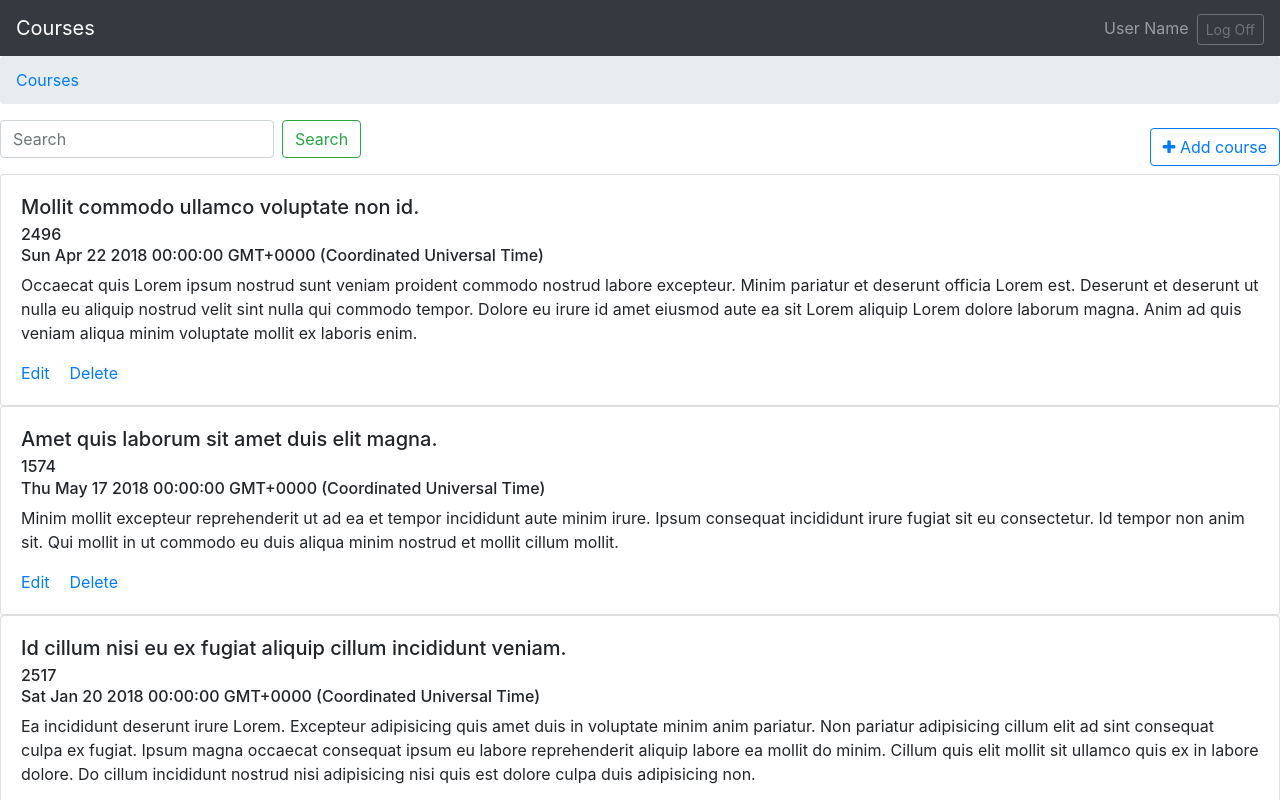
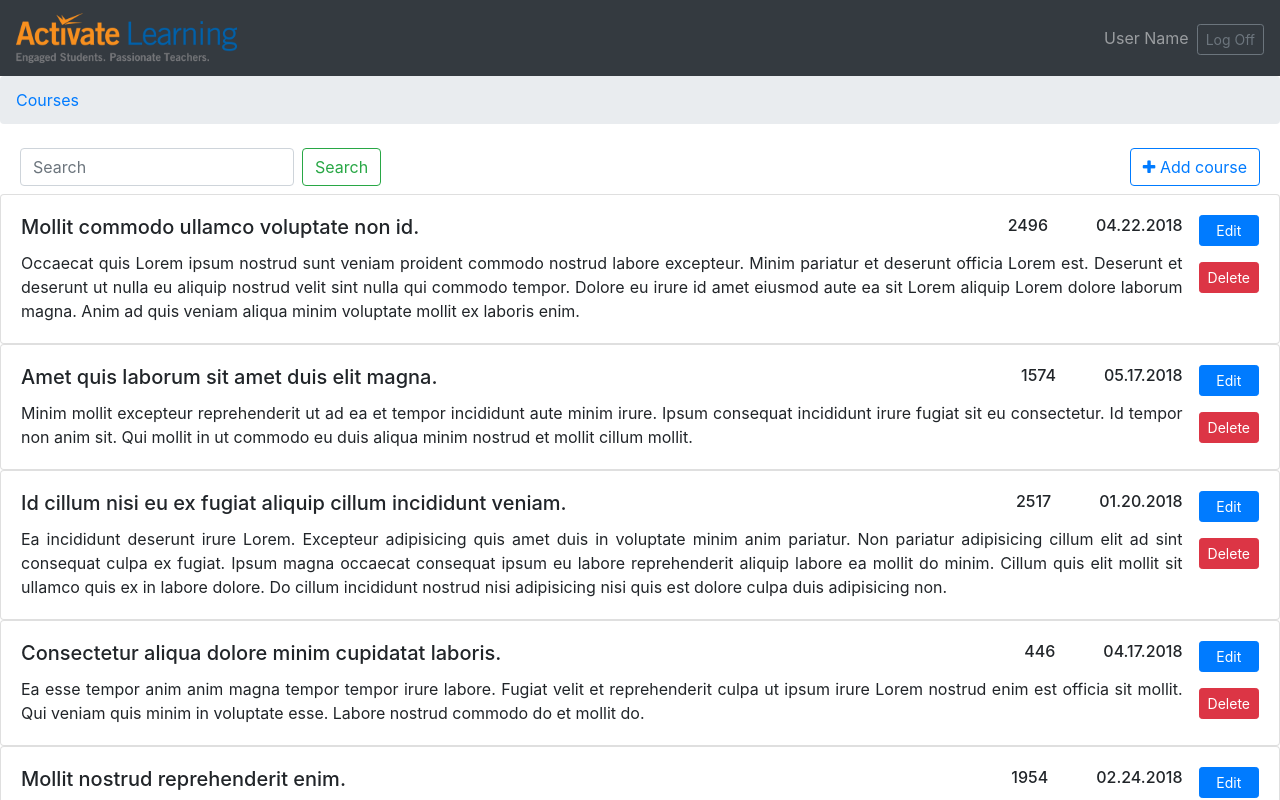
Before and after one commit to EvaSky/belousiki-angular-mentoring, an Angular app: page / in a window 1280 px wide. Shown: the top 800 px of the page. Built offline with nearby package versions, Linux system fonts and the light colour scheme.

Commit message:
task 2: updated styles

```diff
--- a/src/app/components/footer/footer.component.html
+++ b/src/app/components/footer/footer.component.html
@@ -1,3 +1,3 @@
 <footer class="footer">
-  <p>&copy; All rights reserved for <i>BelousikiMentoringApp</i> 2018</p>
+  <span>&copy; All rights reserved for <b>BelousikiMentoringApp</b> 2018</span>
 </footer>
--- a/src/app/components/header/header.component.html
+++ b/src/app/components/header/header.component.html
@@ -1,5 +1,7 @@
 <nav class="navbar navbar-dark bg-dark">
-  <a class="navbar-brand" href="#">Courses</a>
+  <a class="navbar-brand" href="#">
+      <img src="../../../assets/logo1.png"  height="50" alt="">
+  </a>
     <div>
         <div class="navbar-text mr-2">
             {{userName}}
--- a/src/app/modules/courses/components/course-list/components/course-item/course-item.component.css
+++ b/src/app/modules/courses/components/course-list/components/course-item/course-item.component.css
@@ -0,0 +1,5 @@
+.action-btns {
+    display: flex;
+    flex-direction: column;
+    align-self: self-start;
+}
--- a/src/app/modules/courses/components/course-list/components/course-item/course-item.component.html
+++ b/src/app/modules/courses/components/course-list/components/course-item/course-item.component.html
@@ -1,10 +1,20 @@
 <div class="card">
   <div class="card-body">
-    <h5 class="card-title">{{course.title}}</h5>
-    <h6 class="card-subtitle mb-2">{{course.duration}}</h6>
-    <h6 class="card-subtitle mb-2">{{course.creationDate}}</h6>
-    <p class="card-text">{{course.description}}</p>
-    <a href="#" class="card-link">Edit</a>
-    <a href="#" class="card-link">Delete</a>
+      <div class="space-between">
+          <div class="mr-3">
+              <div class="space-between">
+                  <h5 class="card-title">{{course.title}}</h5>
+                  <div class="inline">
+                      <h6 class="card-subtitle mb-2 mr-5">{{course.duration}}</h6>
+                      <h6 class="card-subtitle mb-2">{{course.creationDate | date:'MM.dd.yyyy'}}</h6>
+                  </div>
+              </div>
+              <p class="card-text">{{course.description}}</p>
+          </div>
+          <div class="action-btns">
+              <button class="btn btn-primary btn-sm mb-3" (click)="edit()">Edit</button>
+              <button class="btn btn-danger btn-sm" (click)="delete()">Delete</button>
+          </div>
+      </div>
   </div>
 </div>
--- a/src/app/modules/courses/components/course-list/components/course-item/course-item.component.ts
+++ b/src/app/modules/courses/components/course-list/components/course-item/course-item.component.ts
@@ -16,4 +16,12 @@ export class CourseItemComponent implements OnInit {
     ngOnInit() {
     }
 
+    edit() {
+        console.log('edit');
+    }
+
+    delete() {
+        console.log('delete');
+    }
+
 }
--- a/src/app/modules/courses/components/tool-bar/tool-bar.component.css
+++ b/src/app/modules/courses/components/tool-bar/tool-bar.component.css
@@ -1,4 +1,3 @@
 .tool-bar {
-    display: flex;
-    justify-content: space-between;
+    margin: 0 20px;
 }
--- a/src/app/modules/courses/components/tool-bar/tool-bar.component.html
+++ b/src/app/modules/courses/components/tool-bar/tool-bar.component.html
@@ -1,4 +1,4 @@
-<section class="tool-bar">
+<section class="tool-bar space-between">
     <app-search></app-search>
     <button class="btn btn-outline-primary mb-2 my-2" (click)="add()">
         <i class="fa fa-plus" aria-hidden="true"></i>
--- a/src/styles.css
+++ b/src/styles.css
@@ -1,15 +1,31 @@
-/* You can add global styles to this file, and also import other style files */
-body {
-    /* Margin bottom by footer height */
-    margin-bottom: 60px;
+html {
+    position: relative;
+    min-height: 100%;
 }
 
-/*
+body {
+    margin-bottom: 60px !important;
+}
+
+.space-between {
+    display: flex;
+    justify-content: space-between;
+    align-items: center;
+}
+
+.inline {
+    display: inline-flex;
+}
+
+.card-text {
+    text-align: justify;
+}
 .footer {
     position: absolute;
     bottom: 0;
     width: 100%;
-    !* Set the fixed height of the footer here *!
     height: 60px;
     line-height: 60px;
-}*/
+    background-color: #f5f5f5;
+    text-align: center;
+}
```
Also changed, not shown: src/assets/logo1.png (added).
